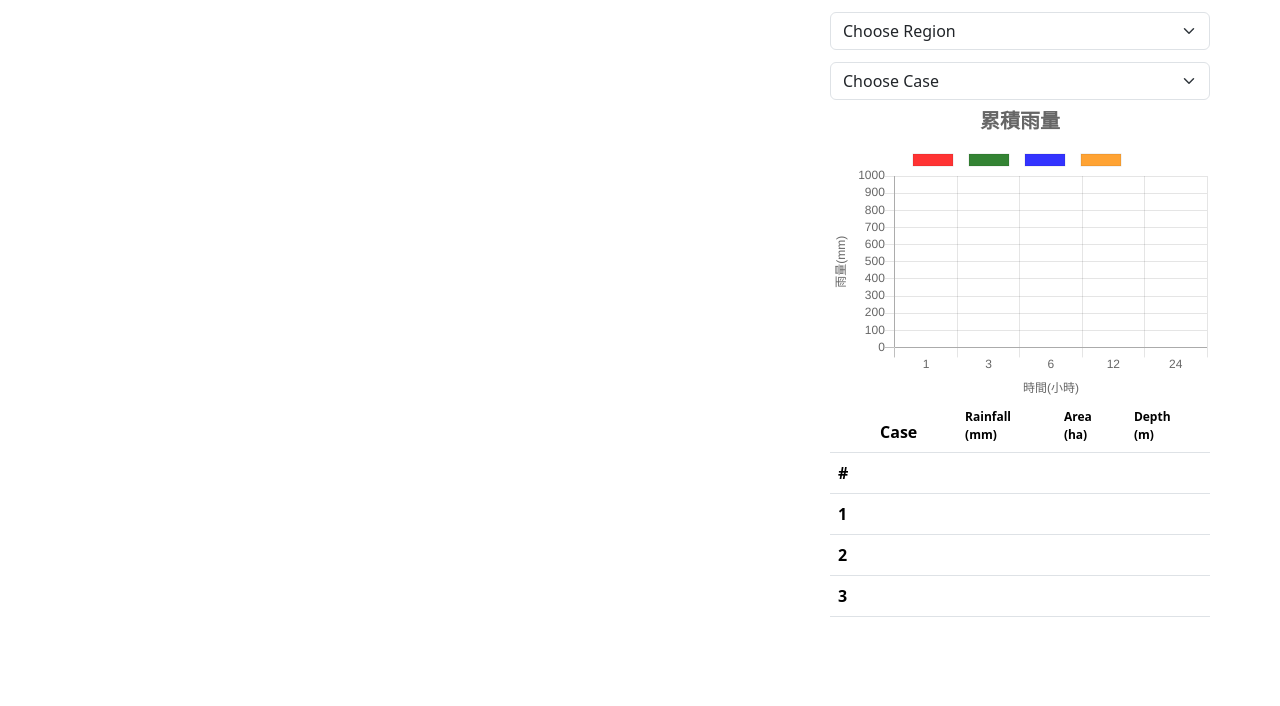
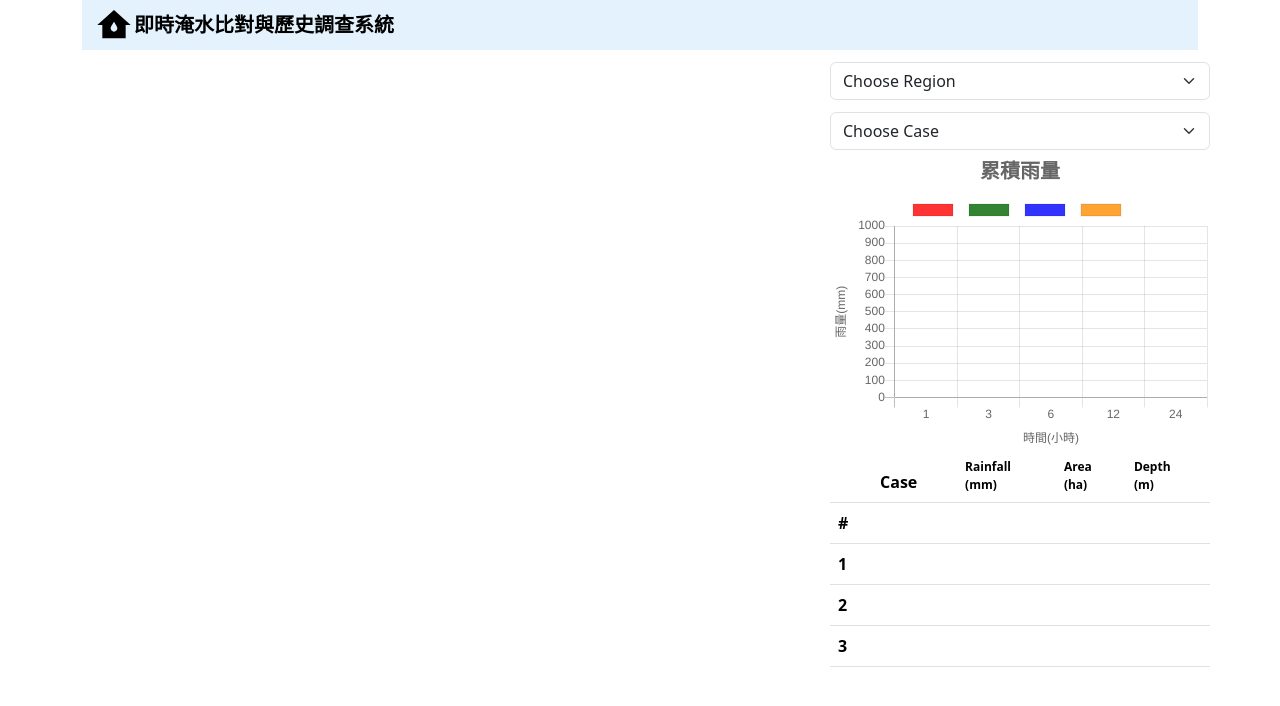
Before and after one commit to yihong1120/MAP, a website with bundled scripts: page index.html in a window 1280 px wide. Built offline with nearby package versions, Linux system fonts and the light colour scheme.

Commit message:
add Navbar

```diff
--- a/importWay/compare.js
+++ b/importWay/compare.js
@@ -10,7 +10,7 @@ addEventListener("change", function(event) {
     // 取得表格元素
     const table = document.querySelector(".table");
     //初始化表格
-    for(let i=0;i<5;i++){
+    for(let i=1;i<5;i++){
         table.rows[i].cells[1].textContent = "";
         table.rows[i].cells[2].textContent = "";
         table.rows[i].cells[3].textContent = "";
--- a/index.html
+++ b/index.html
@@ -24,10 +24,17 @@
     <script type="module" src="importWay/chart.js"></script>
 </head>
 <body>
-
     <div class="container" style="margin-left: auto;margin-right: auto;">
+        <nav class="navbar navbar-light " style="background-color: #e3f2fd; padding: 0;">
+            <div class="container-fluid">
+                <a class="navbar-brand fw-bold d-flex align-items-center" height="40"> <!--"d-flex align-items-center"讓文字垂直置中-->
+                    <img src="water_damage_black_24dp.svg" alt="" width="40" height="40">
+                    即時淹水比對與歷史調查系統
+                </a>
+            </div>
+        </nav>
         <div class="row">
-            <div class="col-md-8 col-sm-12 mobile" style="height:95vh;padding-top: 12px;"><!--flex: auto;-->
+            <div class="col-md-8 col-sm-12 mobile" style="height:90vh;padding-top: 12px;"><!--flex: auto;-->
                 <div id="map"></div>
             </div>
             <div class="col-md-4 col-sm-12">
```
Also changed, not shown: water_damage_black_24dp.svg (added).
